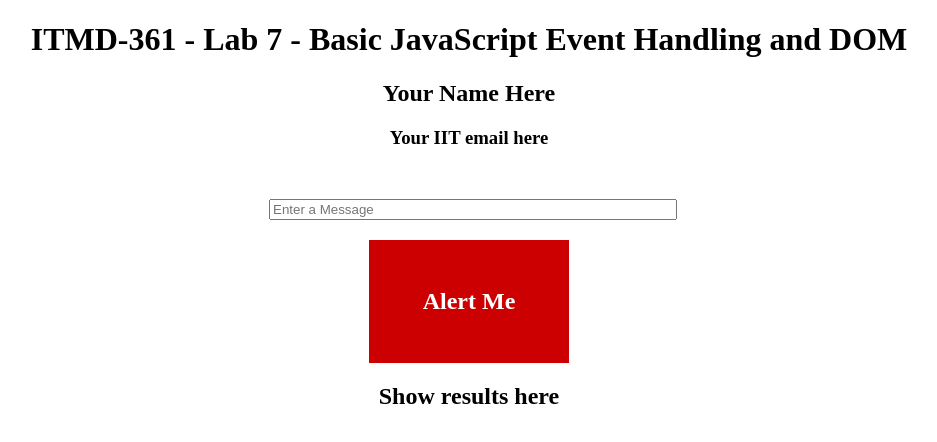
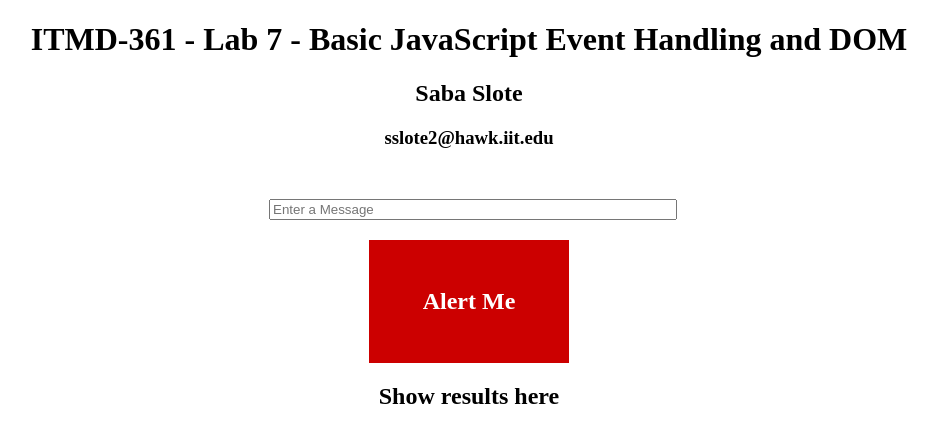
Before and after one commit to sabaslote/lab7, a plain HTML site: page index.html in a window 1280 px wide. Shown: the whole page, without its empty margins (171-1108 px from the left). Drawn offline with Linux system fonts and the light colour scheme.

Commit message:
inputting info into html

```diff
--- a/index.html
+++ b/index.html
@@ -8,8 +8,8 @@
 </head>
 <body>
   <h1 class="center">ITMD-361 - Lab 7 - Basic JavaScript Event Handling and DOM</h1>
-  <h2 class="center">Your Name Here</h2>
-  <h3 class="center">Your IIT email here</h3>
+  <h2 class="center">Saba Slote</h2>
+  <h3 class="center">sslote2@hawk.iit.edu</h3>
   <div id="container">
     <input id="entryinput" type="text" name="textentry" placeholder="Enter a Message">
     <div id="entrybutton">Alert Me</div>
```
